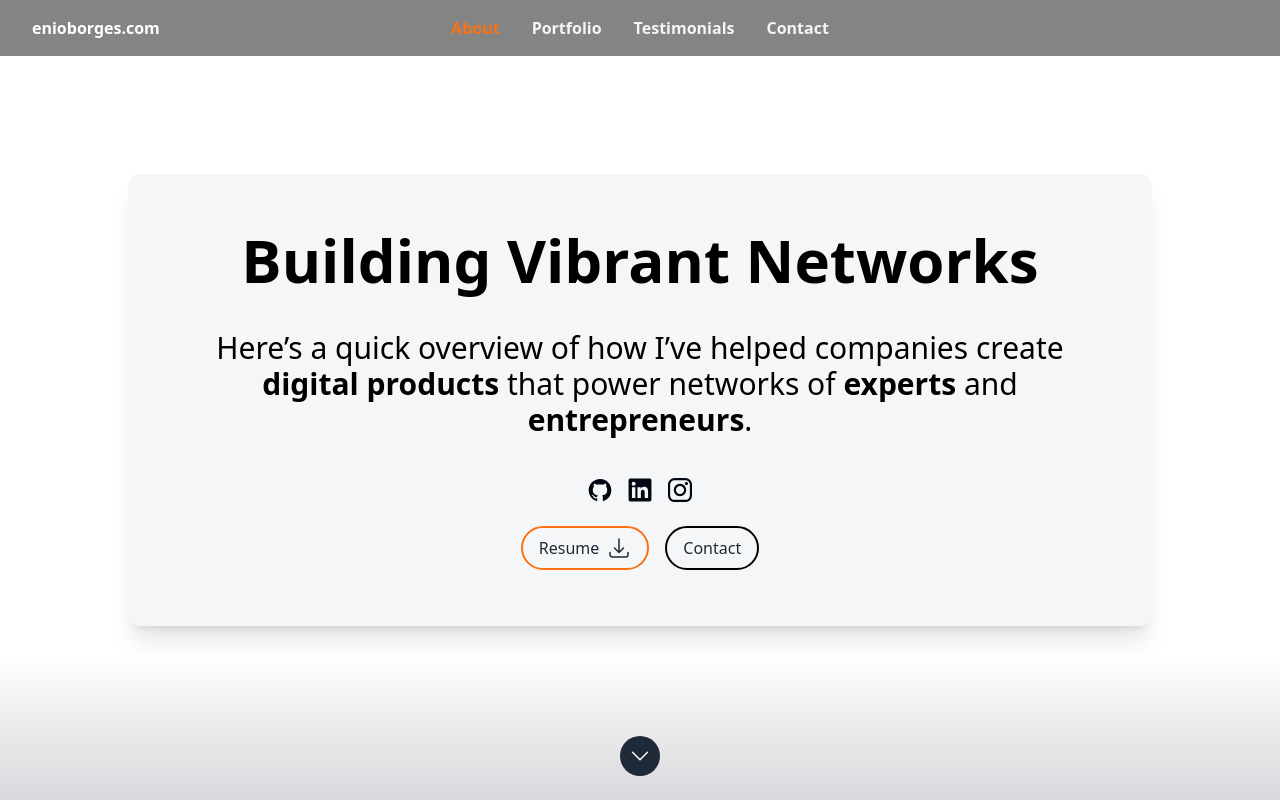
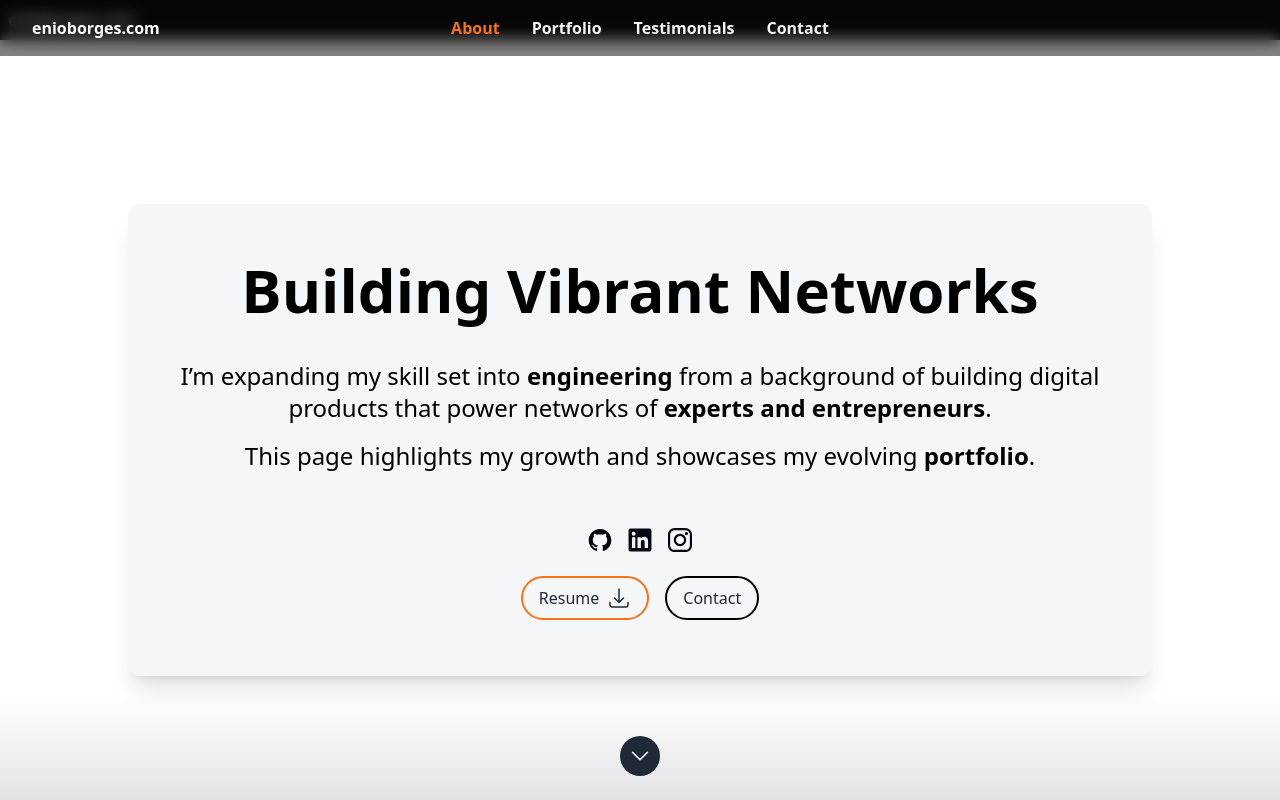
Before and after one commit to borgesenioc/react-resume-enio, a Next.js app: page / in a window 1280 px wide. Shown: the top 800 px of the page. Built offline with nearby package versions, Linux system fonts and the light colour scheme.

Commit message:
Adjust hero text

```diff
--- a/src/components/Sections/Hero.tsx
+++ b/src/components/Sections/Hero.tsx
@@ -12,7 +12,7 @@ const Hero: FC = memo(() => {
 
   return (
     <Section noPadding sectionId={SectionId.Hero}>
-      <div className="relative flex h-screen w-full items-center justify-center">
+      <div className="relative flex min-h-screen w-full flex-col items-center justify-center pt-16 sm:pt-20">
         <Image
           alt={`${name}-image`}
           className="absolute z-0 h-full w-full object-cover"
@@ -22,7 +22,7 @@ const Hero: FC = memo(() => {
         />
         <div className="z-10  max-w-screen-lg px-4 lg:px-0">
           <div className="flex flex-col items-center gap-y-6 rounded-xl bg-gray-400/10 p-6 px-10 text-center shadow-xl backdrop-blur-sm">
-            <h1 className="pt-8 text-5xl font-bold text-black sm:text-6xl lg:text-6xl">{name}</h1>
+            <h1 className="pt-8 text-4xl font-bold text-black sm:text-4xl lg:text-6xl">{name}</h1>
             {description}
             <div className="flex gap-x-4 text-gray-950">
               <Socials />
--- a/src/data/data.tsx
+++ b/src/data/data.tsx
@@ -59,10 +59,11 @@ export const heroData: Hero = {
   name: `Building Vibrant Networks`,
   description: (
     <>
-      <p className="mb-4 mt-4 text-3xl text-black sm:text-4xl lg:text-3xl">
-        Here’s a quick overview of how I’ve helped companies create <strong className="text-black">digital products</strong> that power networks of <strong className="text-black">experts</strong> and <strong className="text-black">entrepreneurs</strong>.
+      <p className="mb-4 mt-4 text-xl text-black sm:text-2xl lg:text-2xl">
+        I’m expanding my skill set into <strong className="text-black">engineering</strong> from a background of building digital products that power networks of <strong className="text-black">experts and entrepreneurs</strong>.
+         <span className="block mb-4 mt-4 text-xl text-black sm:text-2xl lg:text-2xl">
+        This page highlights my growth and showcases my evolving <strong>portfolio</strong>.</span>
         </p>
-
     </>
   ),
   actions: [
```
